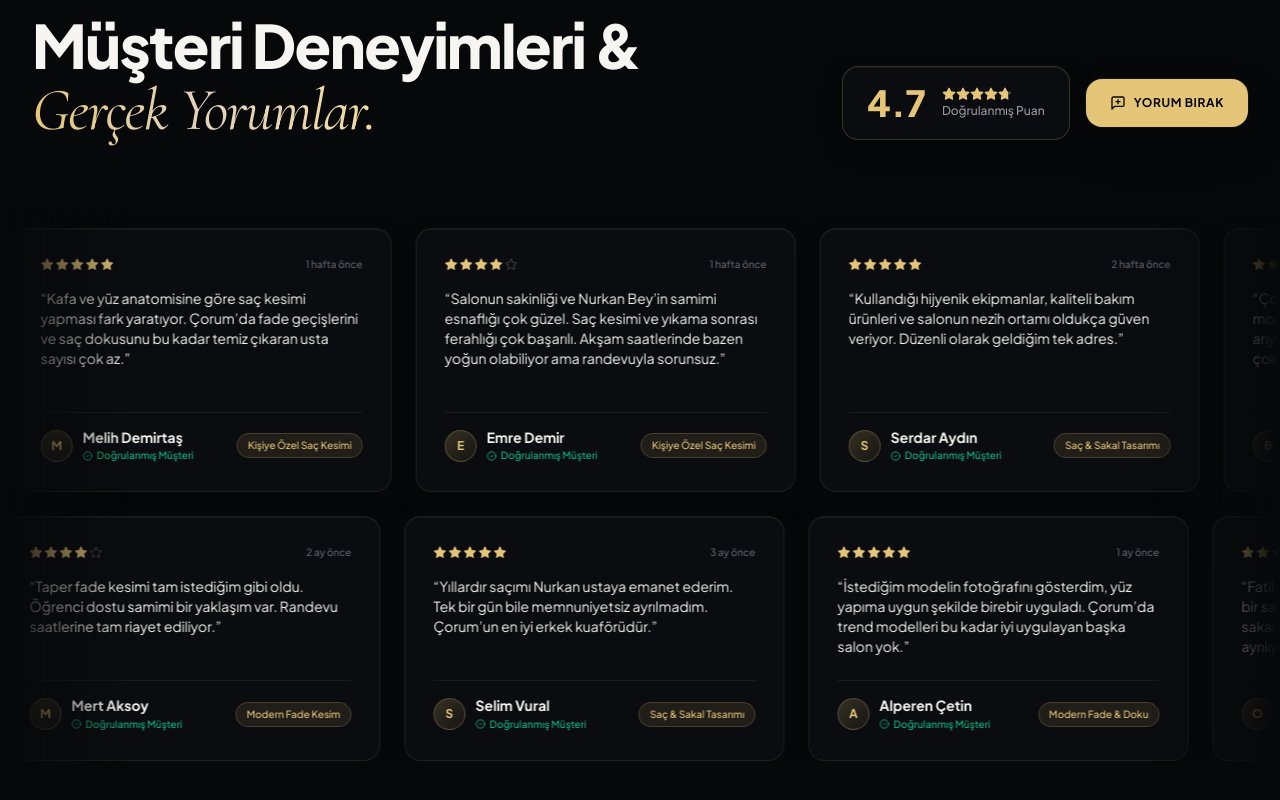
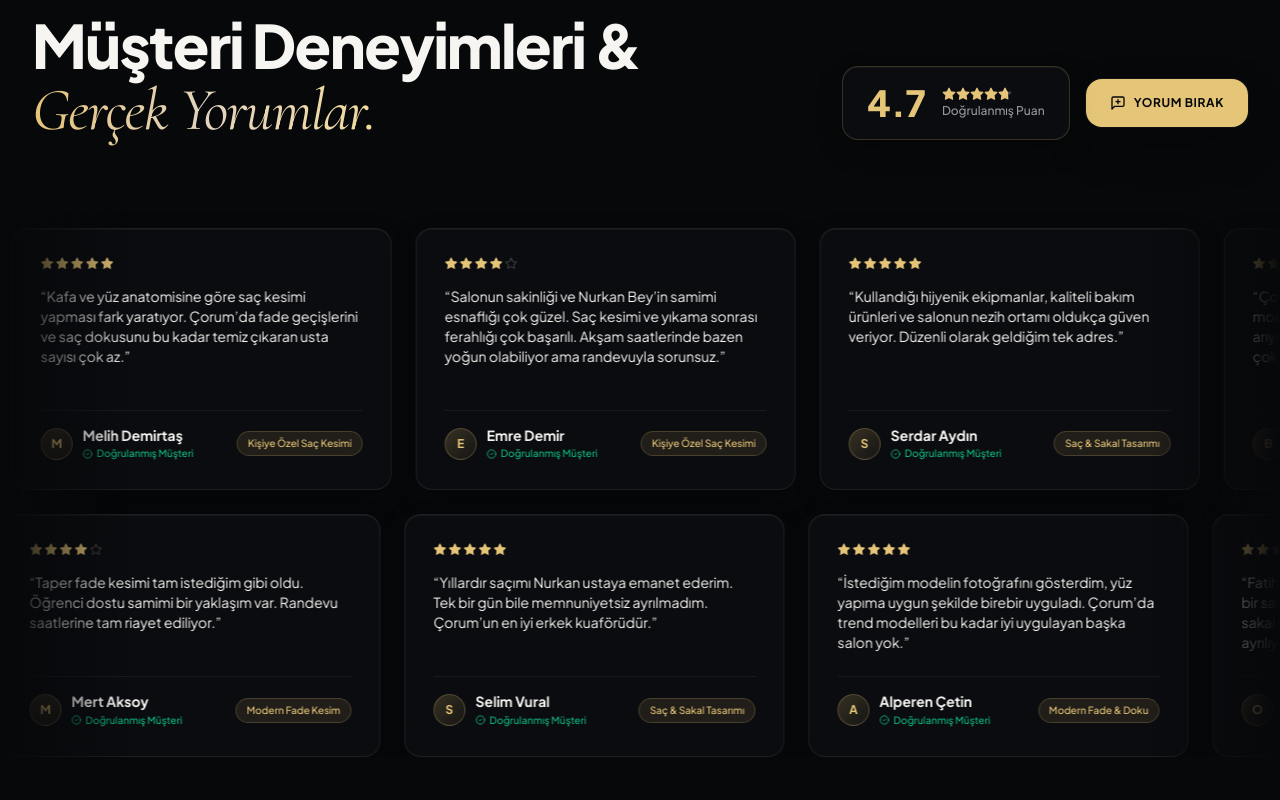
Before and after one commit to MustafaBerkAydogduu/Berber, a React (Vite) app: page / in a window 1280 px wide. Shown: the part 5246-6046 px from the top of the page. Built offline with nearby package versions, Linux system fonts and the light colour scheme; no server answers; the database is empty.

Commit message:
style: remove static date tags from review cards for a clean timeless design

```diff
--- a/src/sections/Testimonials.jsx
+++ b/src/sections/Testimonials.jsx
@@ -277,9 +277,6 @@ export default function Testimonials() {
                       />
                     ))}
                   </div>
-                  <span className="text-[10px] text-slate-dark font-medium">
-                    {r.date}
-                  </span>
                 </div>
 
                 <p className="text-alabaster text-xs sm:text-sm leading-relaxed mb-6 font-normal">
@@ -329,9 +326,6 @@ export default function Testimonials() {
                       />
                     ))}
                   </div>
-                  <span className="text-[10px] text-slate-dark font-medium">
-                    {r.date}
-                  </span>
                 </div>
 
                 <p className="text-alabaster text-xs sm:text-sm leading-relaxed mb-6 font-normal">
```
